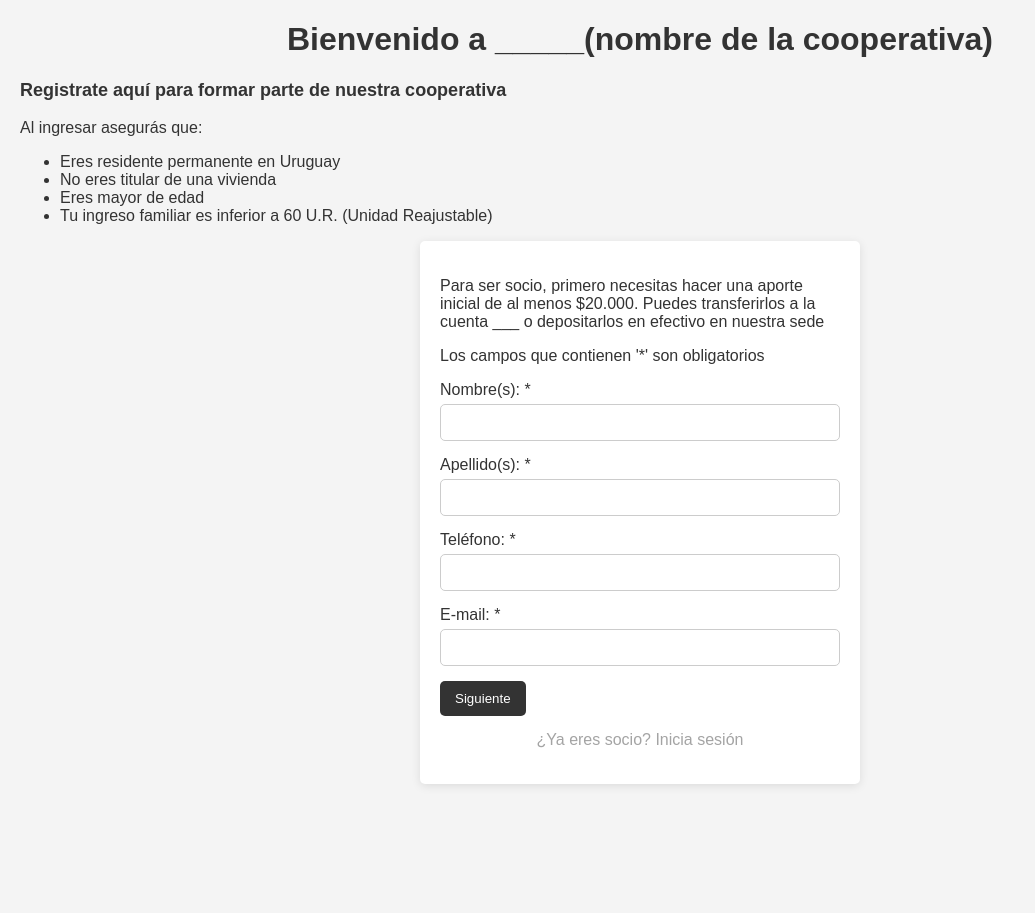
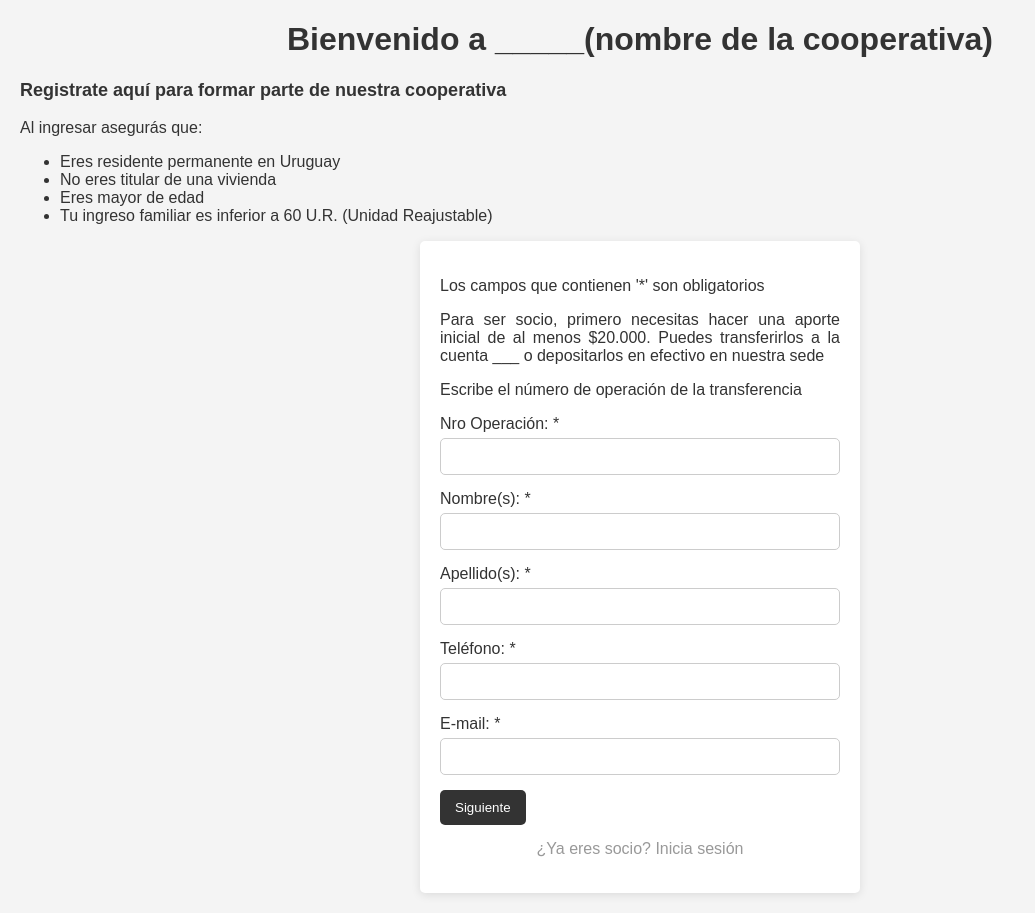
Before and after one commit to Softwares-Saturno-S-A-S/Covibuceo, a PHP site: page / in a window 1280 px wide. Shown: the part 20-933 px from the top of the page, without its empty margins (0-1035 px from the left). Before the commit the page ends 806 px from the top, so only its background shows below. Run offline with PHP 8.4, Linux system fonts and the light colour scheme.

Commit message:
Agregué un input para el nro de operación

```diff
--- a/css/estilos.css
+++ b/css/estilos.css
@@ -8,6 +8,10 @@ body {
 
         p, li, label{
             font-size: medium;
+        }
+
+        p{
+            text-align: justify;
         }
 
         header {
@@ -71,5 +75,5 @@ body {
             text-align: center;
             margin-top: 10px;
             text-decoration: none;
-            color: #a4a4a4;
+            color:#999999;
         }
--- a/index.html
+++ b/index.html
@@ -22,8 +22,13 @@
         <li>Tu ingreso familiar es inferior a 60 U.R. (Unidad Reajustable)</li>
     </ul>
     <form action="contrasena.html">
+        <p>Los campos que contienen '*' son obligatorios</p>
         <p>Para ser socio, primero necesitas hacer una aporte inicial de al menos $20.000. Puedes transferirlos a la cuenta ___ o depositarlos en efectivo en nuestra sede</p>
-        <p>Los campos que contienen '*' son obligatorios</p>
+        <p>Escribe el número de operación de la transferencia</p>
+        <nav>
+        <label for="nroop">Nro Operación: *</label>
+        <input id="nroop" type="number" required>
+        </nav>
         <nav>
             <label for="name">Nombre(s): *</label>
             <input id="name" type="text" required>
```
